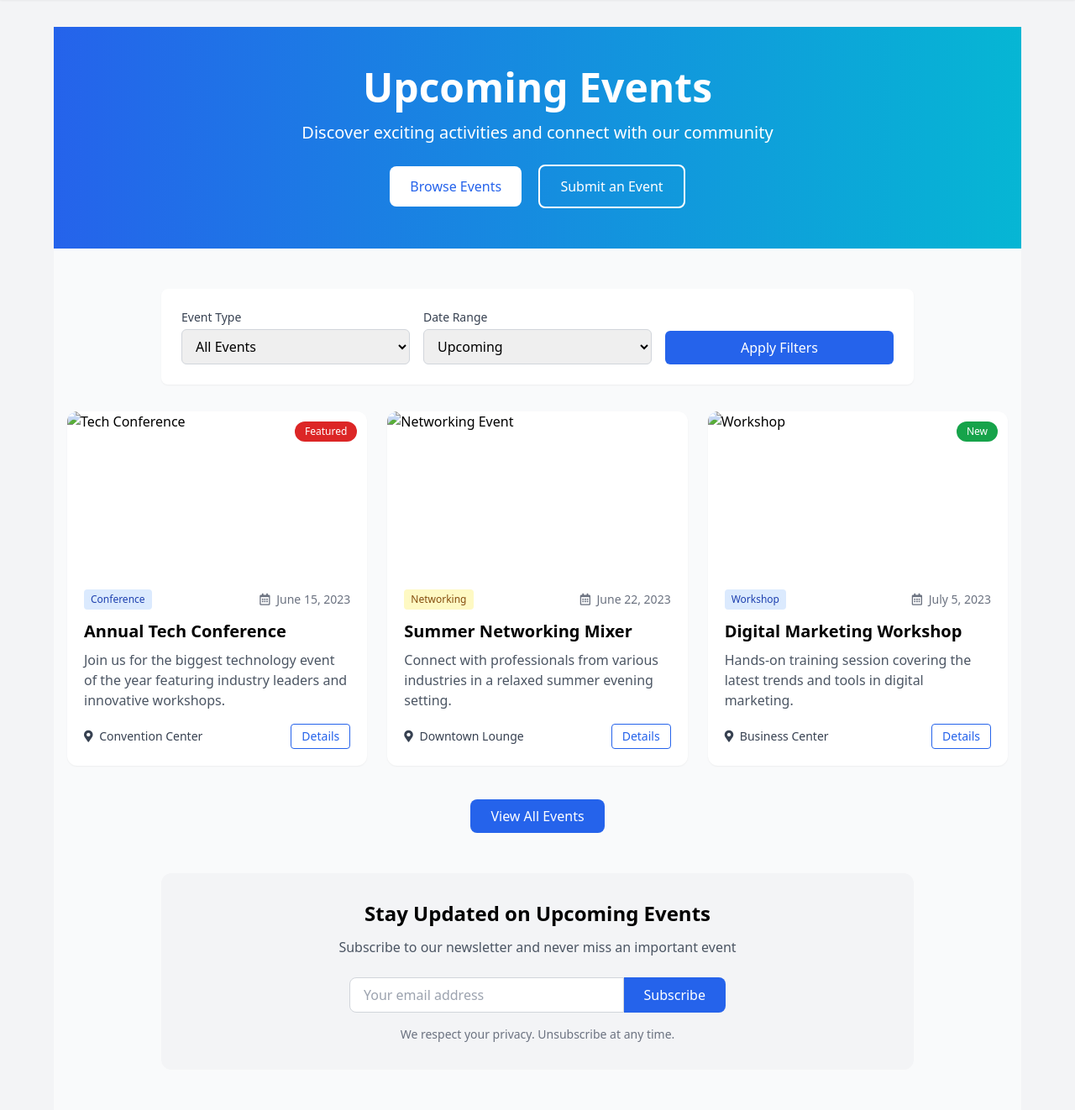
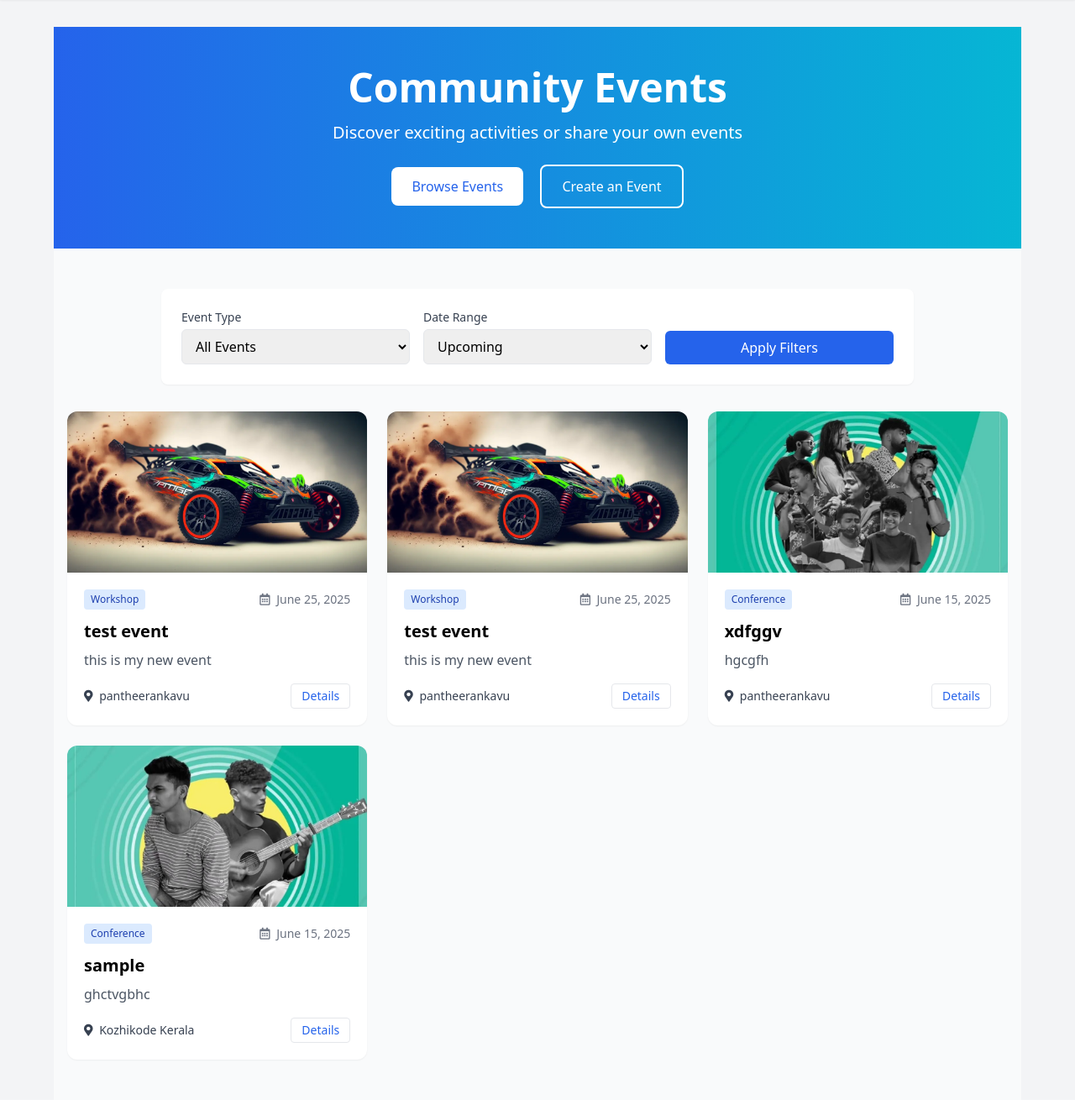
Before and after one commit to Akshaysonu916/Social-Media, a Django app: page /events/ in a window 1280 px wide. Shown: the part 64-1386 px from the top of the page at 84% size. After the commit the page ends 1327 px from the top, so only its background shows below. Run offline with Django 5.2, Linux system fonts and the light colour scheme; data comes from the database, SQL or seed files in the repository; both versions use the stored data as it was after the commit; some libraries are stand-ins or nearby versions.

Commit message:
12th commit

```diff
--- a/myapp/forms.py
+++ b/myapp/forms.py
@@ -46,3 +46,14 @@ class PostForm(forms.ModelForm):
     class Meta:
         model = Post
         fields = ['content', 'image']
+
+
+
+# event forms
+class EventForm(forms.ModelForm):
+    class Meta:
+        model = Event
+        fields = ['title', 'description', 'event_type', 'date', 'location', 'image']
+        widgets = {
+            'date': forms.DateTimeInput(attrs={'type': 'datetime-local'}),
+        }
--- a/myapp/urls.py
+++ b/myapp/urls.py
@@ -21,8 +21,6 @@ urlpatterns = [
     path('watch/', views.watch_view, name='watch'),
     path('memories/', views.memories_view, name='memories'),
     path('explore/', views.explore_view, name='explore'),
-    path('events/', views.events_view, name='events'),
-    path('gaming/', views.gaming_view, name='gaming'),
 
 
 
@@ -58,4 +56,12 @@ urlpatterns = [
     path('post/<int:post_id>/', views.post_detail, name='post_detail'),
 
 
+    # gaming URLs
+    path('gaming/', views.gaming_view, name='gaming'),
+
+
+    # events URLs
+    path('events/', views.events_view, name='events_view'),
+    path('events/<int:event_id>/',views.event_details, name='event_details'),
+
 ]
--- a/myapp/views.py
+++ b/myapp/views.py
@@ -1,7 +1,7 @@
 from django.shortcuts import render, redirect
 from django.contrib.auth import login, logout, authenticate , get_user_model
 from django.shortcuts import get_object_or_404
-from .forms import CustomUserCreationForm, CustomLoginForm, StoryForm, PostForm
+from .forms import CustomUserCreationForm, CustomLoginForm, StoryForm, PostForm , EventForm
 from django.contrib import messages
 from django.contrib.auth.decorators import login_required
 from django.utils import timezone
@@ -145,12 +145,6 @@ def memories_view(request):
 def explore_view(request):
     return render(request, 'explore.html')
 
-def events_view(request):
-    # Render a template for Events page
-    return render(request, 'events.html')
-
-def gaming_view(request):
-    return render(request, 'gaming.html')
 
 
 
@@ -552,3 +546,73 @@ def following_list(request, username):
 def post_detail(request, post_id):
     post = get_object_or_404(Post, id=post_id)
     return render(request, 'post_detail.html', {'post': post})
+
+
+
+# gaming views
+def gaming_view(request):
+    # Initialize session history if not present
+    if "chat_history" not in request.session:
+        request.session["chat_history"] = []
+
+    if request.method == "POST":
+        message = request.POST.get("message", "").strip().lower()
+        response = ""
+
+        # Rule-based bot responses
+        if "game" in message or "suggest" in message:
+            response = "Try out Tic Tac Toe or Snake! 🎮"
+        elif "hello" in message or "hi" in message:
+            response = "Hey gamer! 👋 What can I help you with?"
+        elif "bye" in message:
+            response = "Goodbye! Come back for more games later!"
+        else:
+            response = "Sorry, I didn’t understand that. Try asking for a game suggestion!"
+
+        # Append message-response pair to session chat history
+        chat = request.session["chat_history"]
+        chat.append({
+            "user": message,
+            "bot": response
+        })
+        request.session["chat_history"] = chat
+        request.session.modified = True
+
+    # Pass full history to the template
+    return render(request, "gaming.html", {
+        "chat_history": request.session.get("chat_history", [])
+    })
+
+
+
+# events views
+def events_view(request):
+    events = Event.objects.all().order_by('-date')
+
+    if request.method == 'POST':
+        form = EventForm(request.POST, request.FILES)
+        if form.is_valid():
+            event = form.save(commit=False)
+            event.creator = request.user
+            event.save()
+            return redirect('events_view')
+    else:
+        form = EventForm()
+
+    return render(request, 'events.html', {
+        'events': events,
+        'form': form
+    })
+
+def event_details(request, event_id):
+    event = get_object_or_404(Event, id=event_id)
+    data = {
+        'title': event.title,
+        'description': event.description,
+        'type': event.event_type,
+        'date': event.date.strftime('%B %d, %Y'),
+        'location': event.location,
+        'image_url': event.image_url,
+        'organizer': event.creator.username
+    }
+    return JsonResponse(data)
--- a/templates/events.html
+++ b/templates/events.html
@@ -5,126 +5,207 @@
   <!-- Hero Section -->
   <div class="bg-gradient-to-r from-blue-600 to-cyan-500 text-white py-12">
     <div class="container mx-auto px-4 text-center">
-      <h1 class="text-4xl md:text-5xl font-bold mb-4">Upcoming Events</h1>
-      <p class="text-xl mb-6">Discover exciting activities and connect with our community</p>
+      <h1 class="text-4xl md:text-5xl font-bold mb-4">Community Events</h1>
+      <p class="text-xl mb-6">Discover exciting activities or share your own events</p>
       <div class="space-x-4">
-        <button class="bg-white text-blue-600 hover:bg-gray-100 px-6 py-3 rounded-lg font-medium">Browse Events</button>
-        <button class="border-2 border-white text-white hover:bg-white hover:text-blue-600 px-6 py-3 rounded-lg font-medium">Submit an Event</button>
+        <a href="#events" class="bg-white text-blue-600 hover:bg-gray-100 px-6 py-3 rounded-lg font-medium">Browse Events</a>
+        <button onclick="openEventModal()" class="border-2 border-white text-white hover:bg-white hover:text-blue-600 px-6 py-3 rounded-lg font-medium">Create an Event</button>
       </div>
+    </div>
+  </div>
+
+  <!-- Event Creation Modal -->
+  <div id="eventModal" class="fixed inset-0 bg-black bg-opacity-50 flex items-center justify-center z-50 hidden">
+    <div class="bg-white rounded-lg shadow-xl w-full max-w-md p-6">
+      <div class="flex justify-between items-center mb-4">
+        <h3 class="text-xl font-semibold">Create New Event</h3>
+        <button onclick="closeEventModal()" class="text-gray-500 hover:text-gray-700">
+          <svg class="w-6 h-6" fill="none" stroke="currentColor" viewBox="0 0 24 24">
+            <path stroke-linecap="round" stroke-linejoin="round" stroke-width="2" d="M6 18L18 6M6 6l12 12"></path>
+          </svg>
+        </button>
+      </div>
+      <form id="eventForm" method="POST" enctype="multipart/form-data" action="{% url 'events_view' %}">
+        {% csrf_token %}
+        <div class="space-y-4">
+          {{ form.as_p }}
+        </div>
+        <div class="mt-6 flex justify-end space-x-3">
+          <button type="button" onclick="closeEventModal()" class="px-4 py-2 border border-gray-300 rounded-md text-sm font-medium text-gray-700 hover:bg-gray-50">Cancel</button>
+          <button type="submit" class="px-4 py-2 rounded-md text-sm font-medium text-white bg-blue-600 hover:bg-blue-700">Create Event</button>
+        </div>
+      </form>
     </div>
   </div>
 
   <!-- Main Content -->
   <div class="container mx-auto px-4 py-12">
     <!-- Event Filters -->
-    <div class="mb-8">
-      <div class="max-w-4xl mx-auto">
-        <div class="bg-white rounded-lg shadow-sm p-6">
-          <div class="grid grid-cols-1 md:grid-cols-3 gap-4">
-            <div>
-              <label for="eventType" class="block text-sm font-medium text-gray-700 mb-1">Event Type</label>
-              <select id="eventType" class="w-full px-3 py-2 border border-gray-300 rounded-md focus:outline-none focus:ring-2 focus:ring-blue-500">
-                <option selected>All Events</option>
-                <option>Workshops</option>
-                <option>Conferences</option>
-                <option>Social Gatherings</option>
-                <option>Networking</option>
-              </select>
-            </div>
-            <div>
-              <label for="eventDate" class="block text-sm font-medium text-gray-700 mb-1">Date Range</label>
-              <select id="eventDate" class="w-full px-3 py-2 border border-gray-300 rounded-md focus:outline-none focus:ring-2 focus:ring-blue-500">
-                <option selected>Upcoming</option>
-                <option>This Week</option>
-                <option>This Month</option>
-                <option>Next 3 Months</option>
-              </select>
-            </div>
-            <div class="flex items-end">
-              <button class="w-full bg-blue-600 hover:bg-blue-700 text-white px-4 py-2 rounded-md">Apply Filters</button>
-            </div>
+    <div class="mb-8" id="events">
+      <div class="max-w-4xl mx-auto bg-white rounded-lg shadow-sm p-6">
+        <div class="grid grid-cols-1 md:grid-cols-3 gap-4">
+          <div>
+            <label for="filterType" class="block text-sm font-medium text-gray-700 mb-1">Event Type</label>
+            <select id="filterType" class="w-full px-3 py-2 border rounded-md">
+              <option value="all">All Events</option>
+              <option value="Conference">Conferences</option>
+              <option value="Workshop">Workshops</option>
+              <option value="Networking">Networking</option>
+              <option value="Social">Social Gatherings</option>
+            </select>
+          </div>
+          <div>
+            <label for="filterDate" class="block text-sm font-medium text-gray-700 mb-1">Date Range</label>
+            <select id="filterDate" class="w-full px-3 py-2 border rounded-md">
+              <option value="upcoming">Upcoming</option>
+              <option value="week">This Week</option>
+              <option value="month">This Month</option>
+              <option value="all">All Events</option>
+            </select>
+          </div>
+          <div class="flex items-end">
+            <button onclick="filterEvents()" class="w-full bg-blue-600 hover:bg-blue-700 text-white px-4 py-2 rounded-md">Apply Filters</button>
           </div>
         </div>
       </div>
     </div>
 
     <!-- Events Grid -->
-    <div class="grid grid-cols-1 md:grid-cols-2 lg:grid-cols-3 gap-6">
-      <!-- Event Card 1 -->
-      <div class="relative bg-white rounded-xl shadow-sm overflow-hidden transition-all duration-300 hover:-translate-y-1 hover:shadow-md h-full">
+    <div class="grid grid-cols-1 md:grid-cols-2 lg:grid-cols-3 gap-6" id="eventsContainer">
+      {% for event in events %}
+      <div class="relative bg-white rounded-xl shadow-sm overflow-hidden hover:-translate-y-1 hover:shadow-md transition h-full">
+        {% if event.featured %}
         <div class="absolute top-3 right-3 bg-red-600 text-white text-xs px-3 py-1 rounded-full z-10">Featured</div>
-        <img src="https://via.placeholder.com/400x250?text=Tech+Conference" class="w-full h-48 object-cover" alt="Tech Conference">
+        {% endif %}
+        <img src="{{ event.image_url }}" class="w-full h-48 object-cover" alt="{{ event.title }}">
         <div class="p-5">
           <div class="flex justify-between items-center mb-3">
-            <span class="bg-blue-100 text-blue-800 text-xs px-2 py-1 rounded">Conference</span>
-            <span class="text-gray-500 text-sm"><i class="far fa-calendar-alt mr-1"></i> June 15, 2023</span>
+            <span class="bg-blue-100 text-blue-800 text-xs px-2 py-1 rounded">{{ event.event_type }}</span>
+            <span class="text-gray-500 text-sm"><i class="far fa-calendar-alt mr-1"></i> {{ event.date|date:"F d, Y" }}</span>
           </div>
-          <h3 class="text-xl font-semibold mb-2">Annual Tech Conference</h3>
-          <p class="text-gray-600 mb-4">Join us for the biggest technology event of the year featuring industry leaders and innovative workshops.</p>
+          <h3 class="text-xl font-semibold mb-2">{{ event.title }}</h3>
+          <p class="text-gray-600 mb-4">{{ event.description|truncatechars:100 }}</p>
           <div class="flex justify-between items-center">
-            <span class="text-gray-700 text-sm"><i class="fas fa-map-marker-alt mr-1"></i> Convention Center</span>
-            <button class="text-blue-600 hover:text-blue-800 border border-blue-600 hover:border-blue-800 px-3 py-1 rounded text-sm">Details</button>
+            <span class="text-gray-700 text-sm"><i class="fas fa-map-marker-alt mr-1"></i> {{ event.location }}</span>
+            <button onclick="showEventDetails({{ event.id }})" class="text-blue-600 hover:text-blue-800 border px-3 py-1 rounded text-sm">Details</button>
           </div>
         </div>
       </div>
+      {% empty %}
+      <div class="col-span-3 text-center py-10">
+        <p class="text-gray-500">No events found. Be the first to create one!</p>
+      </div>
+      {% endfor %}
+    </div>
 
-      <!-- Event Card 2 -->
-      <div class="relative bg-white rounded-xl shadow-sm overflow-hidden transition-all duration-300 hover:-translate-y-1 hover:shadow-md h-full">
-        <img src="https://via.placeholder.com/400x250?text=Networking" class="w-full h-48 object-cover" alt="Networking Event">
-        <div class="p-5">
-          <div class="flex justify-between items-center mb-3">
-            <span class="bg-yellow-100 text-yellow-800 text-xs px-2 py-1 rounded">Networking</span>
-            <span class="text-gray-500 text-sm"><i class="far fa-calendar-alt mr-1"></i> June 22, 2023</span>
+    <!-- Load More -->
+    {% if events|length >= 6 %}
+    <div class="text-center mt-10">
+      <button class="bg-blue-600 hover:bg-blue-700 text-white px-6 py-2 rounded-lg">Load More Events</button>
+    </div>
+    {% endif %}
+
+    <!-- Event Details Modal -->
+    <div id="eventDetailsModal" class="fixed inset-0 bg-black bg-opacity-50 flex items-center justify-center z-50 hidden">
+      <div class="bg-white rounded-lg shadow-xl w-full max-w-2xl p-6">
+        <div class="flex justify-between items-center mb-4">
+          <h3 id="modalEventTitle" class="text-2xl font-semibold">Loading...</h3>
+          <button onclick="closeEventDetailsModal()" class="text-gray-500 hover:text-gray-700">
+            <svg class="w-6 h-6" fill="none" stroke="currentColor" viewBox="0 0 24 24">
+              <path stroke-linecap="round" stroke-linejoin="round" stroke-width="2" d="M6 18L18 6M6 6l12 12"></path>
+            </svg>
+          </button>
+        </div>
+        <div id="modalContent" class="grid grid-cols-1 md:grid-cols-2 gap-6">
+          <div>
+            <img id="modalEventImage" src="" class="w-full h-64 object-cover rounded-lg" alt="Event Image">
           </div>
-          <h3 class="text-xl font-semibold mb-2">Summer Networking Mixer</h3>
-          <p class="text-gray-600 mb-4">Connect with professionals from various industries in a relaxed summer evening setting.</p>
-          <div class="flex justify-between items-center">
-            <span class="text-gray-700 text-sm"><i class="fas fa-map-marker-alt mr-1"></i> Downtown Lounge</span>
-            <button class="text-blue-600 hover:text-blue-800 border border-blue-600 hover:border-blue-800 px-3 py-1 rounded text-sm">Details</button>
+          <div>
+            <div class="flex items-center mb-4">
+              <span id="modalEventType" class="bg-blue-100 text-blue-800 text-xs px-2 py-1 rounded mr-3"></span>
+              <span id="modalEventDate" class="text-gray-500 text-sm"></span>
+            </div>
+            <p id="modalEventDescription" class="text-gray-700 mb-4"></p>
+            <div class="mb-4">
+              <h4 class="font-medium text-gray-900 mb-2">Details</h4>
+              <div class="flex items-center text-gray-600 mb-1">
+                <i class="fas fa-map-marker-alt mr-2"></i>
+                <span id="modalEventLocation"></span>
+              </div>
+              <div class="flex items-center text-gray-600 mb-1">
+                <i class="fas fa-user mr-2"></i>
+                <span id="modalEventOrganizer">Organized by <span id="organizerName"></span></span>
+              </div>
+            </div>
+            <button class="w-full bg-blue-600 hover:bg-blue-700 text-white px-4 py-2 rounded-md">RSVP</button>
           </div>
         </div>
-      </div>
-
-      <!-- Event Card 3 -->
-      <div class="relative bg-white rounded-xl shadow-sm overflow-hidden transition-all duration-300 hover:-translate-y-1 hover:shadow-md h-full">
-        <div class="absolute top-3 right-3 bg-green-600 text-white text-xs px-3 py-1 rounded-full z-10">New</div>
-        <img src="https://via.placeholder.com/400x250?text=Workshop" class="w-full h-48 object-cover" alt="Workshop">
-        <div class="p-5">
-          <div class="flex justify-between items-center mb-3">
-            <span class="bg-blue-100 text-blue-800 text-xs px-2 py-1 rounded">Workshop</span>
-            <span class="text-gray-500 text-sm"><i class="far fa-calendar-alt mr-1"></i> July 5, 2023</span>
-          </div>
-          <h3 class="text-xl font-semibold mb-2">Digital Marketing Workshop</h3>
-          <p class="text-gray-600 mb-4">Hands-on training session covering the latest trends and tools in digital marketing.</p>
-          <div class="flex justify-between items-center">
-            <span class="text-gray-700 text-sm"><i class="fas fa-map-marker-alt mr-1"></i> Business Center</span>
-            <button class="text-blue-600 hover:text-blue-800 border border-blue-600 hover:border-blue-800 px-3 py-1 rounded text-sm">Details</button>
-          </div>
-        </div>
-      </div>
-    </div>
-
-    <!-- View More Button -->
-    <div class="text-center mt-10">
-      <button class="bg-blue-600 hover:bg-blue-700 text-white px-6 py-2 rounded-lg">View All Events</button>
-    </div>
-
-    <!-- Newsletter Section -->
-    <div class="mt-12">
-      <div class="max-w-4xl mx-auto bg-gray-100 border-0 rounded-xl p-8 text-center">
-        <h3 class="text-2xl font-semibold mb-3">Stay Updated on Upcoming Events</h3>
-        <p class="text-gray-600 mb-6">Subscribe to our newsletter and never miss an important event</p>
-        <div class="max-w-md mx-auto flex">
-          <input type="email" placeholder="Your email address" class="flex-grow px-4 py-2 rounded-l-lg border border-gray-300 focus:outline-none focus:ring-2 focus:ring-blue-500">
-          <button class="bg-blue-600 hover:bg-blue-700 text-white px-6 py-2 rounded-r-lg">Subscribe</button>
-        </div>
-        <p class="text-gray-500 text-sm mt-4">We respect your privacy. Unsubscribe at any time.</p>
       </div>
     </div>
   </div>
 </div>
 
-<!-- Font Awesome for icons -->
+<!-- Font Awesome -->
 <link rel="stylesheet" href="https://cdnjs.cloudflare.com/ajax/libs/font-awesome/5.15.4/css/all.min.css">
 
+<script>
+  function openEventModal() {
+    document.getElementById('eventModal').classList.remove('hidden');
+  }
+
+  function closeEventModal() {
+    document.getElementById('eventModal').classList.add('hidden');
+  }
+
+  function showEventDetails(eventId) {
+    const modal = document.getElementById('eventDetailsModal');
+    const modalContent = document.getElementById('modalContent');
+    modalContent.classList.add('opacity-50');
+    document.getElementById('modalEventTitle').textContent = 'Loading...';
+
+    fetch(`/events/${eventId}/`)
+      .then(response => response.json())
+      .then(data => {
+        document.getElementById('modalEventTitle').textContent = data.title;
+        document.getElementById('modalEventType').textContent = data.type;
+        document.getElementById('modalEventDate').innerHTML = `<i class="far fa-calendar-alt mr-1"></i> ${data.date}`;
+        document.getElementById('modalEventDescription').textContent = data.description;
+        document.getElementById('modalEventLocation').textContent = data.location;
+        document.getElementById('organizerName').textContent = data.organizer;
+        document.getElementById('modalEventImage').src = data.image_url;
+
+        modalContent.classList.remove('opacity-50');
+        modal.classList.remove('hidden');
+      })
+      .catch(error => {
+        console.error('Error loading event details:', error);
+        modalContent.innerHTML = `<div class="col-span-2 text-center py-10"><p class="text-red-500">Failed to load event details.</p></div>`;
+      });
+  }
+
+  function closeEventDetailsModal() {
+    document.getElementById('eventDetailsModal').classList.add('hidden');
+  }
+
+  function filterEvents() {
+    const typeFilter = document.getElementById('filterType').value;
+    const dateFilter = document.getElementById('filterDate').value;
+    const container = document.getElementById('eventsContainer');
+
+    container.innerHTML = `<div class="col-span-3 text-center py-10"><p class="text-gray-500">Loading events...</p></div>`;
+
+    setTimeout(() => {
+      fetch(`/events/?type=${typeFilter}&date=${dateFilter}`)
+        .then(response => response.json())
+        .then(data => {
+          // Ideally: render data dynamically here
+          window.location.reload(); // fallback until dynamic rendering is implemented
+        })
+        .catch(error => {
+          console.error('Error filtering events:', error);
+          container.innerHTML = `<div class="col-span-3 text-center py-10"><p class="text-red-500">Error loading events.</p></div>`;
+        });
+    }, 500);
+  }
+</script>
 {% endblock %}
--- a/templates/home.html
+++ b/templates/home.html
@@ -24,7 +24,7 @@
               <li><a href="{% url 'groups' %}" class="flex items-center gap-3 p-2 rounded-lg hover:bg-gray-100 transition"><i class="fas fa-users text-blue-500 w-6 text-center"></i>Groups</a></li>
               <li><a href="{% url 'watch' %}" class="flex items-center gap-3 p-2 rounded-lg hover:bg-gray-100 transition"><i class="fas fa-video text-blue-500 w-6 text-center"></i>Watch</a></li>
               <li><a href="{% url 'memories' %}" class="flex items-center gap-3 p-2 rounded-lg hover:bg-gray-100 transition"><i class="fas fa-clock text-blue-500 w-6 text-center"></i>Memories</a></li>
-              <li><a href="{% url 'events' %}" class="flex items-center gap-3 p-2 rounded-lg hover:bg-gray-100 transition"><i class="fas fa-calendar text-blue-500 w-6 text-center"></i>Events</a></li>
+              <li><a href="{% url 'events_view' %}" class="flex items-center gap-3 p-2 rounded-lg hover:bg-gray-100 transition"><i class="fas fa-calendar text-blue-500 w-6 text-center"></i>Events</a></li>
               <li><a href="{% url 'explore' %}" class="flex items-center gap-3 p-2 rounded-lg hover:bg-gray-100 transition"><i class="fas fa-compass text-blue-500 w-6 text-center"></i>Explore</a></li>
               <li><a href="{% url 'gaming' %}" class="flex items-center gap-3 p-2 rounded-lg hover:bg-gray-100 transition"><i class="fas fa-gamepad text-blue-500 w-6 text-center"></i>Gaming</a></li>
             </ul>
```
Also changed, not shown: myapp/models.py (+31 -0 lines), templates/gaming.html (+38 -2 lines), db.sqlite3, media/event_images/WhatsApp_Image_2025-05-07_at_20.37.35_0b32fe77.jpg (added), media/event_images/alumniphoto1.jpg (added), media/event_images/buggy1-1200x630.webp (added), media/event_images/buggy1-1200x630_CJn69oP.webp (added), myapp/migrations/0016_event.py (added).
